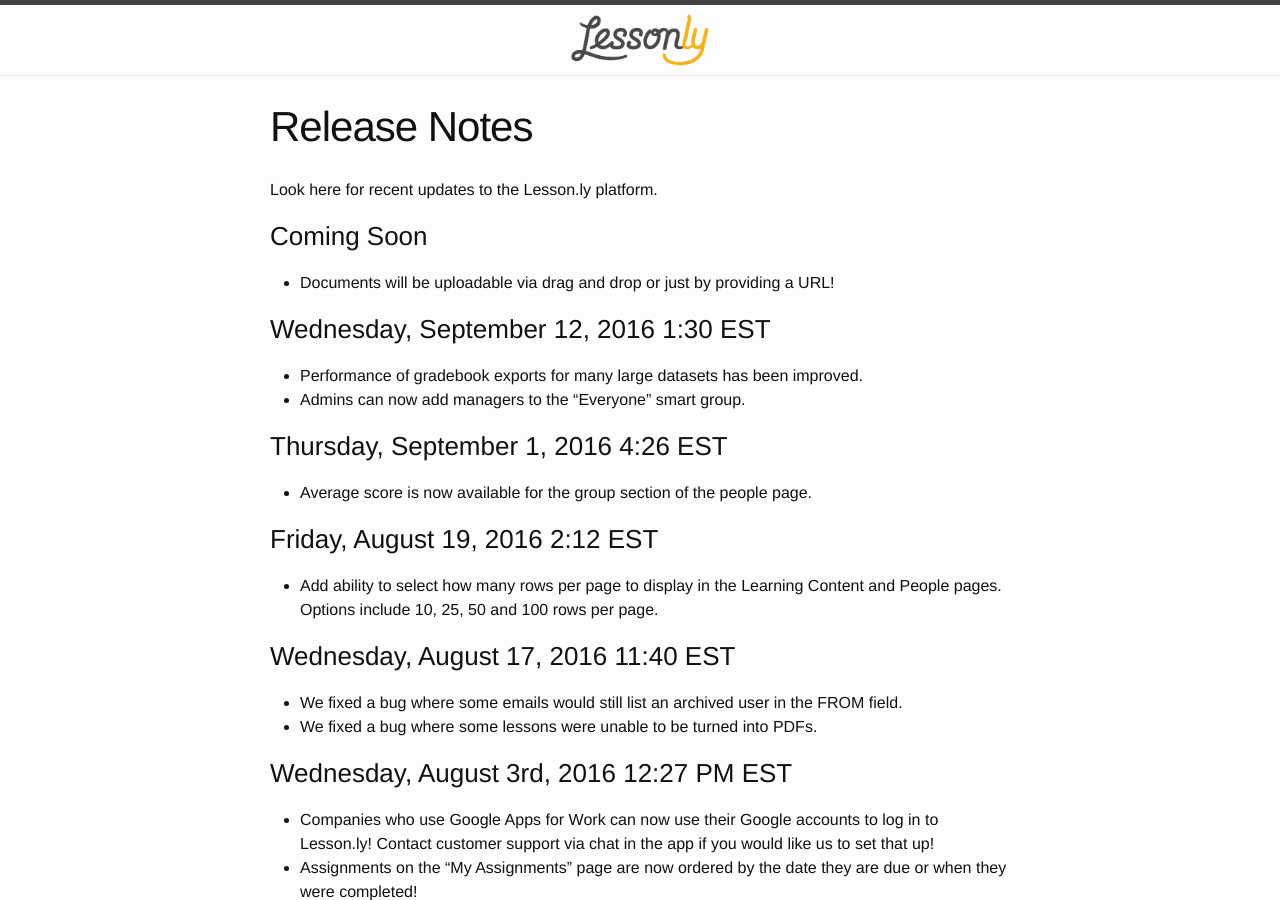
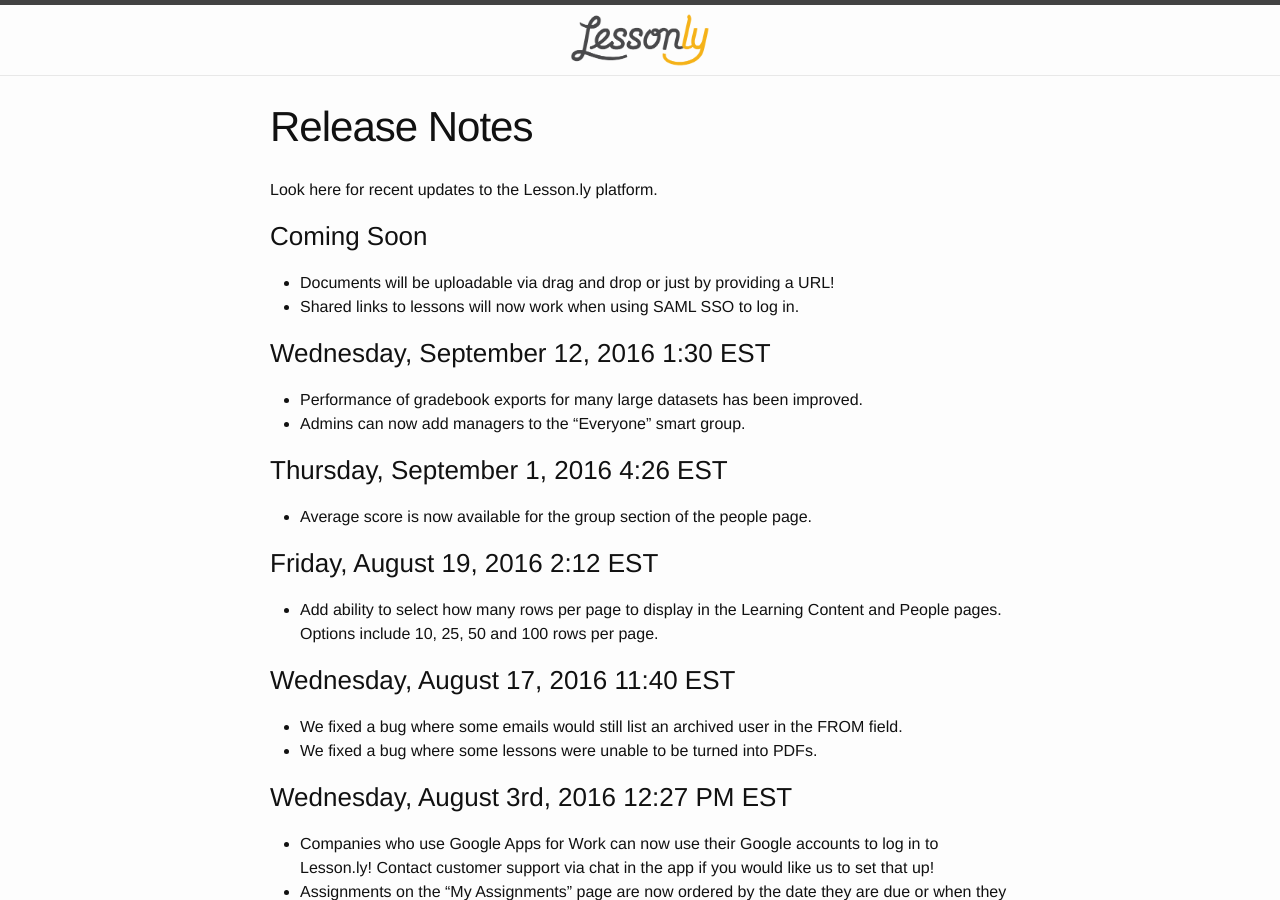
Before and after one commit to isabella232/lessonly.github.io, a Jekyll site: the page built from release-notes.md, in a window 1280 px wide and 900 px high. Built offline with Jekyll 4.4.1, drawn with Linux system fonts in a browser that asks for light colours.

Commit message:
Shared links

```diff
--- a/release-notes.md
+++ b/release-notes.md
@@ -7,7 +7,9 @@
 Look here for recent updates to the Lesson.ly platform.
 
 ### Coming Soon
+
 - Documents will be uploadable via drag and drop or just by providing a URL!
+- Shared links to lessons will now work when using SAML SSO to log in.
 
 ### Wednesday, September 12, 2016 1:30 EST
 
```
